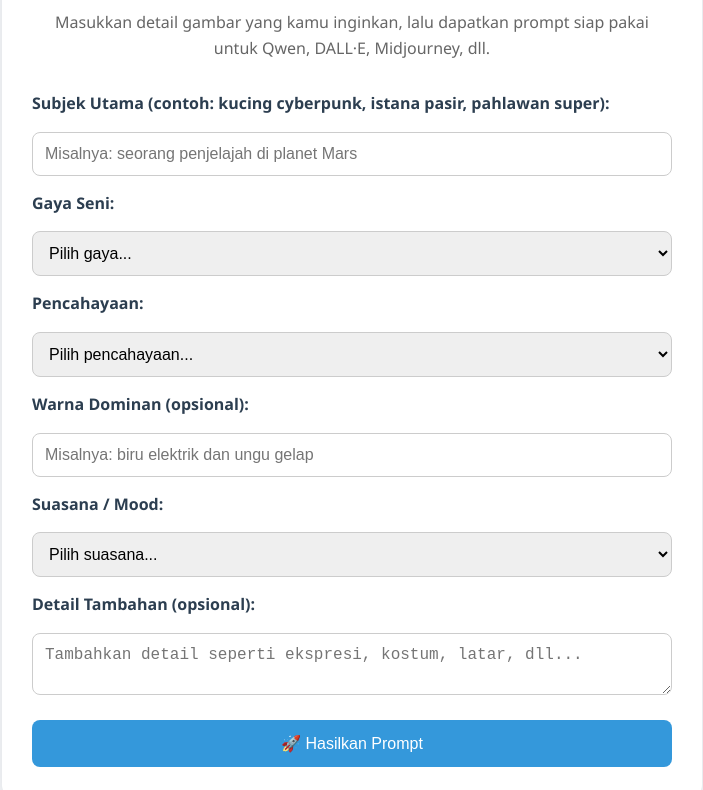
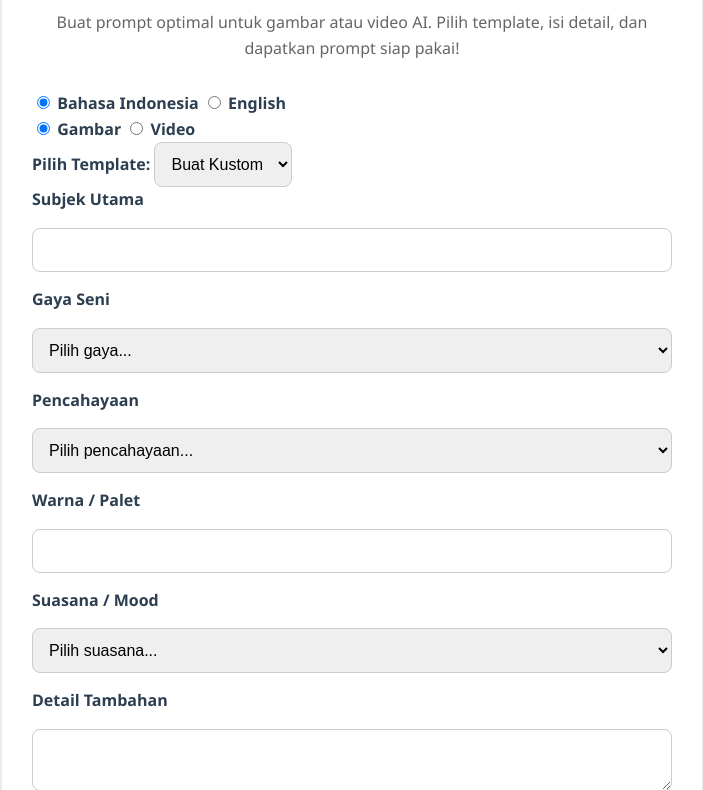
Before and after one commit to zoijyo28/ai_promt, a plain HTML site: page index.html in a window 1280 px wide. Shown: the part 154-944 px from the top of the page, without its empty margins (288-991 px from the left). Drawn offline with Linux system fonts and the light colour scheme.

Commit message:
Update index.html

```diff
--- a/index.html
+++ b/index.html
@@ -3,19 +3,52 @@
 <head>
   <meta charset="UTF-8" />
   <meta name="viewport" content="width=device-width, initial-scale=1.0"/>
-  <title>Generator Prompt Gambar AI</title>
+  <title>Generator Prompt AI - Gambar & Video</title>
   <link rel="stylesheet" href="style.css" />
 </head>
 <body>
   <div class="container">
-    <h1>✨ Generator Prompt Gambar AI</h1>
-    <p>Masukkan detail gambar yang kamu inginkan, lalu dapatkan prompt siap pakai untuk Qwen, DALL·E, Midjourney, dll.</p>
+    <h1>✨ Generator Prompt AI</h1>
+    <p>Buat prompt optimal untuk gambar atau video AI. Pilih template, isi detail, dan dapatkan prompt siap pakai!</p>
+
+    <!-- Pilih Bahasa -->
+    <div class="lang-switch">
+      <label>
+        <input type="radio" name="lang" value="id" checked> Bahasa Indonesia
+      </label>
+      <label>
+        <input type="radio" name="lang" value="en"> English
+      </label>
+    </div>
+
+    <!-- Mode: Gambar atau Video -->
+    <div class="mode-switch">
+      <label>
+        <input type="radio" name="mode" value="image" checked> Gambar
+      </label>
+      <label>
+        <input type="radio" name="mode" value="video"> Video
+      </label>
+    </div>
+
+    <!-- Template -->
+    <div class="template-section">
+      <label>Pilih Template:</label>
+      <select id="template">
+        <option value="custom">Buat Kustom</option>
+        <option value="logo">Logo</option>
+        <option value="character">Karakter</option>
+        <option value="product">Produk</option>
+      </select>
+    </div>
 
     <form id="promptForm">
-      <label>Subjek Utama (contoh: kucing cyberpunk, istana pasir, pahlawan super):</label>
-      <input type="text" id="subject" placeholder="Misalnya: seorang penjelajah di planet Mars" required />
+      <!-- Subjek -->
+      <label id="subjectLabel">Subjek Utama</label>
+      <input type="text" id="subject" placeholder="" required />
 
-      <label>Gaya Seni:</label>
+      <!-- Gaya Seni -->
+      <label id="styleLabel">Gaya Seni</label>
       <select id="style">
         <option value="">Pilih gaya...</option>
         <option value="realistic photo">Fotorealistik</option>
@@ -26,25 +59,31 @@
         <option value="cyberpunk">Cyberpunk</option>
         <option value="watercolor">Cat Air</option>
         <option value="minimalist">Minimalis</option>
-        <option value="studio ghibli">Studio Ghibli Style</option>
+        <option value="studio ghibli">Studio Ghibli</option>
         <option value="pixar">Pixar 3D</option>
+        <option value="sketch">Sketsa</option>
+        <option value="vector art">Vector Art</option>
       </select>
 
-      <label>Pencahayaan:</label>
+      <!-- Pencahayaan -->
+      <label id="lightingLabel">Pencahayaan</label>
       <select id="lighting">
         <option value="">Pilih pencahayaan...</option>
         <option value="natural light">Cahaya alami</option>
-        <option value="golden hour">Golden hour (matahari terbenam)</option>
+        <option value="golden hour">Golden hour</option>
         <option value="dramatic lighting">Pencahayaan dramatis</option>
-        <option value="neon lights">Lampu neon</option>
+        <option value="neon lights">Neon</option>
         <option value="soft diffused light">Cahaya lembut</option>
-        <option value="studio lighting">Lighting studio</option>
+        <option value="studio lighting">Studio lighting</option>
+        <option value="backlight">Backlight</option>
       </select>
 
-      <label>Warna Dominan (opsional):</label>
-      <input type="text" id="color" placeholder="Misalnya: biru elektrik dan ungu gelap" />
+      <!-- Warna -->
+      <label id="colorLabel">Warna / Palet</label>
+      <input type="text" id="color" placeholder="" />
 
-      <label>Suasana / Mood:</label>
+      <!-- Mood -->
+      <label id="moodLabel">Suasana / Mood</label>
       <select id="mood">
         <option value="">Pilih suasana...</option>
         <option value="epic, grand, majestic">Epik & megah</option>
@@ -53,16 +92,20 @@
         <option value="futuristic, high-tech">Futuristik</option>
         <option value="dreamy, magical">Mimpi & ajaib</option>
         <option value="action-packed, dynamic">Aksi & energik</option>
+        <option value="fun, playful">Lucu & ceria</option>
+        <option value="elegant, luxurious">Elegan & mewah</option>
       </select>
 
-      <label>Detail Tambahan (opsional):</label>
-      <textarea id="details" placeholder="Tambahkan detail seperti ekspresi, kostum, latar, dll..."></textarea>
+      <!-- Detail Tambahan -->
+      <label id="detailsLabel">Detail Tambahan</label>
+      <textarea id="details" placeholder=""></textarea>
 
       <button type="submit">🚀 Hasilkan Prompt</button>
     </form>
 
+    <!-- Hasil -->
     <div id="result" class="result-box" style="display: none;">
-      <h2>Prompt Hasil (siap salin):</h2>
+      <h2 id="resultTitle">Prompt Hasil:</h2>
       <textarea id="outputPrompt" rows="5" readonly></textarea>
       <button id="copyBtn">📋 Salin ke Clipboard</button>
     </div>
```
